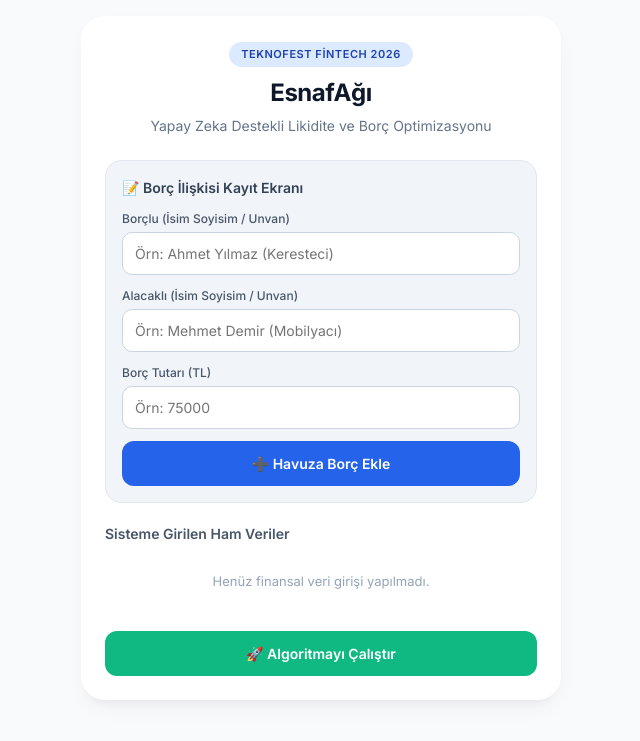
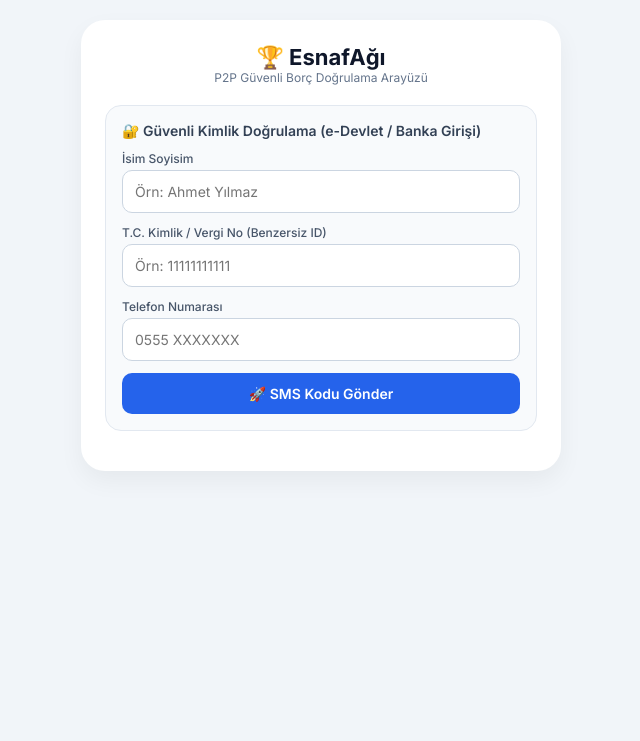
Before and after one commit to farukcap/Mahsup, a Flask app: page / in a window 1280 px wide. Shown: the top 741 px of the page, without its empty margins (319-959 px from the left). Run offline with Flask 3, Linux system fonts and the light colour scheme.

Commit message:
Update index.html

```diff
--- a/templates/index.html
+++ b/templates/index.html
@@ -2,200 +2,239 @@
 <html lang="tr">
 <head>
     <meta charset="UTF-8">
-    <meta name="viewport" content="width=device-width, initial-scale=1.0, maximum-scale=1.0, user-scalable=no">
-    <title>EsnafAğı | Dijital Mahsuplaşma Platformu</title>
+    <meta name="viewport" content="width=device-width, initial-scale=1.0">
+    <title>EsnafAğı | Canlı Mutabakat Simülasyonu</title>
     <link href="https://fonts.googleapis.com/css2?family=Inter:wght@300;400;500;600;700&display=swap" rel="stylesheet">
     <style>
         * { box-sizing: border-box; margin: 0; padding: 0; font-family: 'Inter', sans-serif; }
-        body { background-color: #f8fafc; color: #1e293b; padding: 16px; line-height: 1.5; }
-
-        .app-container { max-width: 480px; margin: 0 auto; background: #ffffff; border-radius: 24px; box-shadow: 0 10px 25px -5px rgba(0, 0, 0, 0.05), 0 8px 10px -6px rgba(0, 0, 0, 0.05); padding: 24px; overflow: hidden; }
-
-        .header { text-align: center; margin-bottom: 24px; }
-        .header .badge { background: #dbeafe; color: #1e40af; font-size: 11px; font-weight: 600; padding: 4px 12px; border-radius: 9999px; display: inline-block; margin-bottom: 8px; text-transform: uppercase; letter-spacing: 0.05em; }
-        .header h1 { font-size: 24px; font-weight: 700; color: #0f172a; letter-spacing: -0.02em; }
-        .header p { color: #64748b; font-size: 14px; margin-top: 4px; }
-
-        .card { background: #f1f5f9; border-radius: 16px; padding: 16px; margin-bottom: 20px; border: 1px solid #e2e8f0; }
-        .card-title { font-size: 14px; font-weight: 600; color: #334155; margin-bottom: 12px; display: flex; align-items: center; gap: 6px; }
-
+        body { background-color: #f1f5f9; color: #1e293b; padding: 20px; }
+        .app-container { max-width: 480px; margin: 0 auto; background: #ffffff; border-radius: 24px; box-shadow: 0 10px 25px rgba(0,0,0,0.05); padding: 24px; }
+        .header { text-align: center; margin-bottom: 20px; }
+        .header h1 { font-size: 22px; font-weight: 700; color: #0f172a; }
+        .card { background: #f8fafc; border-radius: 16px; padding: 16px; margin-bottom: 16px; border: 1px solid #e2e8f0; }
+        .card-title { font-size: 14px; font-weight: 600; color: #334155; margin-bottom: 12px; }
         .form-group { margin-bottom: 12px; }
-        .form-group label { display: block; font-size: 12px; font-weight: 500; color: #475569; margin-bottom: 4px; }
-        .input-field { width: 100%; padding: 12px; border: 1px solid #cbd5e1; border-radius: 10px; font-size: 14px; transition: all 0.2s; background: #ffffff; }
-        .input-field:focus { outline: none; border-color: #3b82f6; box-shadow: 0 0 0 3px rgba(59, 130, 246, 0.15); }
-
-        .btn { width: 100%; padding: 14px; border: none; border-radius: 12px; font-size: 14px; font-weight: 600; cursor: pointer; transition: all 0.2s; display: flex; justify-content: center; align-items: center; gap: 8px; }
-        .btn-primary { background: #2563eb; color: #ffffff; }
-        .btn-primary:hover { background: #1d4ed8; }
-        .btn-success { background: #10b981; color: #ffffff; margin-top: 10px; }
-        .btn-success:hover { background: #059669; }
-
-        .data-list { max-height: 180px; overflow-y: auto; margin-bottom: 20px; }
-        .data-item { background: #ffffff; padding: 10px 12px; border-radius: 10px; margin-bottom: 6px; border: 1px solid #e2e8f0; font-size: 13px; display: flex; justify-content: space-between; align-items: center; }
-        .data-item span.amount { font-weight: 600; color: #ef4444; }
-
-        /* Sonuç Paneli CSS Altyapısı */
-        .result-panel { display: none; margin-top: 24px; border-top: 2px dashed #e2e8f0; padding-top: 24px; }
-        .metrics-grid { display: grid; grid-template-columns: 1fr 1fr; gap: 10px; margin-bottom: 16px; }
-        .metric-box { background: #f8fafc; border: 1px solid #e2e8f0; border-radius: 12px; padding: 12px; text-align: center; }
-        .metric-box .label { font-size: 11px; color: #64748b; text-transform: uppercase; font-weight: 500; }
-        .metric-box .val { font-size: 16px; font-weight: 700; margin-top: 2px; }
-
-        .res-block { background: #ffffff; border-radius: 12px; border: 1px solid #e2e8f0; padding: 12px; margin-bottom: 12px; }
-        .res-block h4 { font-size: 13px; font-weight: 600; margin-bottom: 8px; color: #1e293b; display: flex; align-items: center; gap: 4px; }
-        .res-item { font-size: 13px; padding: 6px 0; border-bottom: 1px solid #f1f5f9; display: flex; justify-content: space-between; }
-        .res-item:last-child { border: none; }
-
-        .badge-plus { background: #e6f4ea; color: #137333; padding: 2px 6px; border-radius: 4px; font-size: 11px; font-weight: 600; }
-        .badge-minus { background: #fce8e6; color: #c5221f; padding: 2px 6px; border-radius: 4px; font-size: 11px; font-weight: 600; }
+        .form-group label { display: block; font-size: 12px; font-weight: 500; margin-bottom: 4px; color: #475569; }
+        .input-field { width: 100%; padding: 12px; border: 1px solid #cbd5e1; border-radius: 10px; font-size: 14px; }
+        .btn { width: 100%; padding: 12px; border: none; border-radius: 10px; font-size: 14px; font-weight: 600; cursor: pointer; transition: 0.2s; }
+        .btn-primary { background: #2563eb; color: white; }
+        .btn-success { background: #10b981; color: white; }
+        .notification-badge { background: #fef3c7; border: 1px solid #f59e0b; color: #b45309; padding: 10px; border-radius: 10px; margin-bottom: 12px; font-size: 13px; }
+        #authSection, #smsSection, #mainApp { display: none; }
+        .active { display: block !important; }
+        .flex-group { display: flex; gap: 8px; }
     </style>
 </head>
 <body>
 
 <div class="app-container">
     <div class="header">
-        <span class="badge">Teknofest Fintech 2026</span>
-        <h1>EsnafAğı</h1>
-        <p>Yapay Zeka Destekli Likidite ve Borç Optimizasyonu</p>
+        <h1>🏆 EsnafAğı</h1>
+        <p style="font-size: 12px; color: #64748b;">P2P Güvenli Borç Doğrulama Arayüzü</p>
     </div>
 
-    <div class="card">
-        <div class="card-title">📝 Borç İlişkisi Kayıt Ekranı</div>
-        <div class="form-group">
-            <label>Borçlu (İsim Soyisim / Unvan)</label>
-            <input type="text" id="borclu" class="input-field" placeholder="Örn: Ahmet Yılmaz (Keresteci)">
+    <!-- SİMÜLASYON ADIM 1: GİRİŞ EKRANI -->
+    <div id="authSection" class="active">
+        <div class="card">
+            <div class="card-title">🔐 Güvenli Kimlik Doğrulama (e-Devlet / Banka Girişi)</div>
+            <div class="form-group">
+                <label>İsim Soyisim</label>
+                <input type="text" id="loginIsim" class="input-field" placeholder="Örn: Ahmet Yılmaz">
+            </div>
+            <div class="form-group">
+                <label>T.C. Kimlik / Vergi No (Benzersiz ID)</label>
+                <input type="number" id="loginTC" class="input-field" placeholder="Örn: 11111111111">
+            </div>
+            <div class="form-group">
+                <label>Telefon Numarası</label>
+                <input type="tel" id="loginTel" class="input-field" placeholder="0555 XXXXXXX">
+            </div>
+            <button class="btn btn-primary" onclick="smsKodYolla()">🚀 SMS Kodu Gönder</button>
         </div>
-        <div class="form-group">
-            <label>Alacaklı (İsim Soyisim / Unvan)</label>
-            <input type="text" id="alacakli" class="input-field" placeholder="Örn: Mehmet Demir (Mobilyacı)">
-        </div>
-        <div class="form-group">
-            <label>Borç Tutarı (TL)</label>
-            <input type="number" id="miktar" class="input-field" placeholder="Örn: 75000">
-        </div>
-        <button class="btn btn-primary" onclick="havuzaEkle()">➕ Havuza Borç Ekle</button>
     </div>
 
-    <h3 style="font-size: 14px; margin-bottom: 8px; font-weight: 600; color: #475569;">Sisteme Girilen Ham Veriler</h3>
-    <div class="data-list" id="hamListe">
-        <div style="text-align: center; color: #94a3b8; font-size: 13px; padding: 20px;">Henüz finansal veri girişi yapılmadı.</div>
+    <!-- SİMÜLASYON ADIM 2: SMS ONAY PENCERESİ -->
+    <div id="smsSection">
+        <div class="card">
+            <div class="card-title">💬 SMS Onay Kodu</div>
+            <p style="font-size: 13px; margin-bottom: 10px; color: #64748b;">Telefonunuza gelen 4 haneli kodu giriniz.</p>
+            <div class="form-group">
+                <input type="text" id="smsKod" class="input-field" placeholder="Test için 1234 yazın">
+            </div>
+            <button class="btn btn-success" onclick="dogrulaVeGirisYap()">✅ Doğrula ve Giriş Yap</button>
+        </div>
     </div>
 
-    <button class="btn btn-success" onclick="analizEt()">🚀 Algoritmayı Çalıştır</button>
+    <!-- SİMÜLASYON ADIM 3: ANA PLATFORM EKRANI -->
+    <div id="mainApp">
+        <div style="background: #e0f2fe; padding: 10px; border-radius: 10px; font-size: 13px; margin-bottom: 16px; font-weight: 500;">
+            👤 Aktif Kullanıcı: <span id="userBadge" style="color: #0369a1;">-</span>
+        </div>
 
-    <div class="result-panel" id="resultPanel">
-        <h3 style="font-size: 16px; font-weight: 700; margin-bottom: 16px; color: #0f172a;">📊 Konsolide Analiz Raporu</h3>
+        <!-- GELEN BİLDİRİMLER PANELİ (DİNAMİK) -->
+        <div id="bildirimAlani"></div>
 
-        <div class="metrics-grid">
-            <div class="metric-box">
-                <div class="label">Piyasa Brüt Yükü</div>
-                <div class="val" id="mBrut" style="color: #64748b;">0 TL</div>
+        <!-- BEYAN GÖNDERME FORMU -->
+        <div class="card">
+            <div class="card-title">💸 Yeni Borç / Alacak Beyanı Oluştur</div>
+            <div class="form-group">
+                <label>Karşı Tarafın T.C. / Vergi Nosu</label>
+                <input type="number" id="karsiTC" class="input-field" placeholder="Diğer sekmedeki TC'yi girin">
             </div>
-            <div class="metric-box" style="background: #ecfdf5; border-color: #a7f3d0;">
-                <div class="label" style="color: #065f46;">Mahsup Edilen / Silinen</div>
-                <div class="val" id="mSilinen" style="color: #047857;">0 TL</div>
+            <div class="form-group">
+                <label>Karşı Tarafın İsim Soyisimi</label>
+                <input type="text" id="karsiIsim" class="input-field" placeholder="Örn: Mehmet Demir">
+            </div>
+            <div class="form-group">
+                <label>Tutar (TL)</label>
+                <input type="number" id="beyanMiktar" class="input-field" placeholder="Örn: 25000">
+            </div>
+            <div class="flex-group">
+                <button class="btn btn-primary" style="background:#dc2626;" onclick="beyanGonder('borcluyum')">Borçluyum</button>
+                <button class="btn btn-primary" style="background:#16a34a;" onclick="beyanGonder('alacakliyim')">Alacaklıyım</button>
             </div>
         </div>
 
-        <div class="res-block" id="blockDongu">
-            <h4 style="color: #b45309;">🔄 Keşfedilen Kilitli Borç Zincirleri</h4>
-            <div id="donguIcerik" style="font-size: 12px; color: #475569; padding: 4px 0;"></div>
+        <!-- KESİNLEŞEN HAVUZ VE ALGORİTMA -->
+        <div class="card" style="background:#f0fdf4; border-color:#bbf7d0;">
+            <div class="card-title" style="color:#166534;">📦 Karşılıklı Onaylanan Borç Havuzu</div>
+            <div id="onayliListe" style="font-size: 12px; max-height: 100px; overflow-y:auto; margin-bottom: 10px;">Henüz onaylı borç yok.</div>
+            <button class="btn btn-success" style="background:#15803d;" onclick="algoritmayiTetikle()">🚀 Merkez Algoritmayı Çalıştır</button>
         </div>
 
-        <div class="res-block">
-            <h4 style="color: #2563eb;">💼 Net Finansal Durum (Arta Kalan Hesap Bakiyeleri)</h4>
-            <div id="ozetIcerik"></div>
-        </div>
-
-        <div class="res-block" style="border-color: #10b981; background: #f0fdf4;">
-            <h4 style="color: #065f46;">🎯 Nihai Temiz Ödeme Planı (Net Ödenmesi Gereken)</h4>
-            <div id="odemeIcerik" style="font-weight: 500;"></div>
+        <!-- RAPOR ÇIKTISI -->
+        <div id="simuRapor" class="card" style="display:none; background:#fafafa;">
+            <div class="card-title">📊 Konsolide Optimizasyon Sonucu</div>
+            <div id="raporIcerik" style="font-size: 13px; white-space: pre-line;"></div>
         </div>
     </div>
 </div>
 
 <script>
-    let globalBorcHavuzu = [];
+    let KULLANICI = null;
 
-    function havuzaEkle() {
-        const borclu = document.getElementById('borclu').value.trim();
-        const alacakli = document.getElementById('alacakli').value.trim();
-        const miktar = document.getElementById('miktar').value.trim();
+    function smsKodYolla() {
+        const isim = document.getElementById('loginIsim').value;
+        const tc = document.getElementById('loginTC').value;
+        const tel = document.getElementById('loginTel').value;
+        if(!isim || !tc || !tel) { alert("Tüm alanları doldurun!"); return; }
 
-        if(!borclu || !alacakli || !miktar) { alert("Lütfen tüm kurumsal alanları doldurunuz."); return; }
-        if(borclu === alacakli) { alert("Bir kişi kendi kendisine borçlu olamaz."); return; }
-
-        globalBorcHavuzu.push({ borclu, alacakli, miktar });
-
-        const listeDiv = document.getElementById('hamListe');
-        if(globalBorcHavuzu.length === 1) listeDiv.innerHTML = "";
-
-        listeDiv.innerHTML += `
-            <div class="data-item">
-                <div><b>${borclu}</b> ➔ ${alacakli}</div>
-                <span class="amount">${parseFloat(miktar).toLocaleString('tr-TR')} TL</span>
-            </div>
-        `;
-
-        document.getElementById('borclu').value = "";
-        document.getElementById('alacakli').value = "";
-        document.getElementById('miktar').value = "";
+        fetch('/api/auth/sms-gonder', {
+            method: 'POST',
+            headers: {'Content-Type': 'application/json'},
+            body: JSON.stringify({tc, tel})
+        }).then(() => {
+            document.getElementById('authSection').classList.remove('active');
+            document.getElementById('smsSection').classList.add('active');
+        });
     }
 
-    function analizEt() {
-        if(globalBorcHavuzu.length === 0) { alert("Analiz için sistem havuzunda borç kaydı bulunmalıdır."); return; }
+    function dogrulaVeGirisYap() {
+        const isim = document.getElementById('loginIsim').value;
+        const tc = document.getElementById('loginTC').value;
+        const tel = document.getElementById('loginTel').value;
+        const kod = document.getElementById('smsKod').value;
 
-        fetch('/hesapla', {
+        fetch('/api/auth/login', {
             method: 'POST',
-            headers: { 'Content-Type': 'application/json' },
-            body: JSON.stringify({ borclar: globalBorcHavuzu })
+            headers: {'Content-Type': 'application/json'},
+            body: JSON.stringify({tc, tel, isim, kod})
         })
         .then(res => res.json())
         .then(data => {
-            if(data.hata) { alert("Hata: " + data.hata); return; }
+            if(data.success) {
+                KULLANICI = data.kullanici;
+                document.getElementById('smsSection').classList.remove('active');
+                document.getElementById('mainApp').classList.add('active');
+                document.getElementById('userBadge').innerText = `${KULLANICI.isim} (TC: ${KULLANICI.tc})`;
+                // Gerçek zamanlı dinleme döngüsünü başlat (Her 2 saniyede bir verileri kontrol et)
+                setInterval(verileriGuncelle, 2000);
+            } else {
+                alert(data.hata);
+            }
+        });
+    }
 
-            document.getElementById('resultPanel').style.display = "block";
+    function beyanGonder(tip) {
+        const karsi_tc = document.getElementById('karsiTC').value;
+        const karsi_isim = document.getElementById('karsiIsim').value;
+        const miktar = document.getElementById('beyanMiktar').value;
+        if(!karsi_tc || !karsi_isim || !miktar) { alert("Lütfen form alanlarını doldurunuz."); return; }
 
-            // Üst göstergeler
-            document.getElementById('mBrut').innerText = data.analiz.toplam_brut.toLocaleString('tr-TR') + " TL";
-            document.getElementById('mSilinen').innerText = data.analiz.silinen_hacim.toLocaleString('tr-TR') + " TL";
+        fetch('/api/beyan/gonder', {
+            method: 'POST',
+            headers: {'Content-Type': 'application/json'},
+            body: JSON.stringify({gonderen_tc: KULLANICI.tc, karsi_tc, karsi_isim, miktar, tip})
+        })
+        .then(res => res.json())
+        .then(data => {
+            alert(data.mesaj);
+            document.getElementById('karsiTC').value = "";
+            document.getElementById('karsiIsim').value = "";
+            document.getElementById('beyanMiktar').value = "";
+        });
+    }
 
-            // Döngü Yapıları
-            const dDiv = document.getElementById('donguIcerik');
-            if(data.donguler.length === 0) {
-                document.getElementById('blockDongu').style.display = "none";
-            } else {
-                document.getElementById('blockDongu').style.display = "block";
-                dDiv.innerHTML = data.donguler.map(z => `<div style="margin-bottom:6px; padding:4px; background:#fef3c7; border-radius:6px;">• ${z}</div>`).join('');
+    function verileriGuncelle() {
+        if(!KULLANICI) return;
+        fetch(`/api/beyan/listele/${KULLANICI.tc}`)
+        .then(res => res.json())
+        .then(data => {
+            // 1. Bildirimleri Bas
+            const bAlani = document.getElementById('bildirimAlani');
+            bAlani.innerHTML = "";
+            data.gelen_beyanlar.forEach(b => {
+                // Eğer kullanıcı borçlu olan tarafsa onay istiyoruz
+                if (b.borclu_tc === KULLANICI.tc) {
+                    bAlani.innerHTML += `
+                        <div class="notification-badge">
+                            ⚠️ <b>${b.alacakli_isim}</b> sizden <b>${b.miktar} TL</b> alacaklı olduğunu beyan etti. Onaylıyor musunuz?
+                            <button class="btn btn-success" style="padding:4px 8px; font-size:11px; margin-top:6px;" onclick="beyanOnayla(${b.id})">Evet, Onaylıyorum</button>
+                        </div>
+                    `;
+                } else {
+                    bAlani.innerHTML += `
+                        <div class="notification-badge" style="background:#e0f2fe; border-color:#0284c7; color:#0369a1;">
+                            ⏳ <b>${b.borclu_isim}</b> isimli kişiye yaptığınız <b>${b.miktar} TL</b> değerindeki borç beyanınız için karşı tarafın onayı bekleniyor...
+                        </div>
+                    `;
+                }
+            });
+
+            // 2. Onaylanan Havuzu Güncelle
+            const oListe = document.getElementById('onayliListe');
+            if(data.onaylanan_havuz.length > 0) {
+                oListe.innerHTML = data.onaylanan_havuz.map(b => `• <b>${b.borclu}</b> ➔ <b>${b.alacakli}</b>: ${b.miktar} TL (Onaylandı)<br>`).join('');
             }
+        });
+    }
 
-            // Arta Kalan Durum Analizi
-            const oDiv = document.getElementById('ozetIcerik');
-            oDiv.innerHTML = data.genel_ozet.map(o => `
-                <div class="res-item">
-                    <span>${o.isim}</span>
-                    <span class="${o.bakiye >= 0 ? 'badge-plus' : 'badge-minus'}">${o.bakiye >= 0 ? '+' : ''}${o.bakiye.toLocaleString('tr-TR')} TL</span>
-                </div>
-            `).join('');
+    function beyanOnayla(id) {
+        fetch('/api/beyan/onayla', {
+            method: 'POST',
+            headers: {'Content-Type': 'application/json'},
+            body: JSON.stringify({id})
+        }).then(() => verileriGuncelle());
+    }
 
-            // Ödeme Planı
-            const odDiv = document.getElementById('odemeIcerik');
-            if(data.net_odemeler.length === 0) {
-                odDiv.innerHTML = "<div style='color:#047857; text-align:center; padding:10px;'>Tüm piyasa mükemmel şekilde temizlendi, nakit transferine gerek kalmadı!</div>";
-            } else {
-                odDiv.innerHTML = data.net_odemeler.map(n => `
-                    <div class="res-item" style="color: #065f46;">
-                        <span><b>${n.gonderen}</b>, ${n.alan}'a ödeyecek:</span>
-                        <span style="font-weight:700;">${n.miktar.toLocaleString('tr-TR')} TL</span>
-                    </div>
-                `).join('');
-            }
+    function algoritmayiTetikle() {
+        fetch('/api/algoritma/calistir')
+        .then(res => res.json())
+        .then(data => {
+            if(data.hata) { alert(data.hata); return; }
+            const panel = document.getElementById('simuRapor');
+            const icerik = document.getElementById('raporIcerik');
+            panel.style.display = "block";
 
-            // Mobil ekranı otomatik aşağı kaydır
-            document.getElementById('resultPanel').scrollIntoView({ behavior: 'smooth' });
+            let txt = `<b>🔄 Tespit Edilen Kilitli Döngüler:</b>\n`;
+            txt += data.donguler.length ? data.donguler.map(d => "• " + d).join('\n') : "Hiç döngü bulunamadı.\n";
+
+            txt += `\n<b>🎯 Nihai Net Ödeme Planı:</b>\n`;
+            txt += data.net_odemeler.length ? data.net_odemeler.map(n => `• ${n.gonderen}, ${n.alan}'a net <b>${n.miktar} TL</b> ödeyecek.`).join('\n') : "Herkes dengelendi, kimsenin kimseye ödeme yapmasına gerek kalmadı!\n";
+
+            icerik.innerHTML = txt;
         });
     }
 </script>
-
 </body>
 </html>
```
